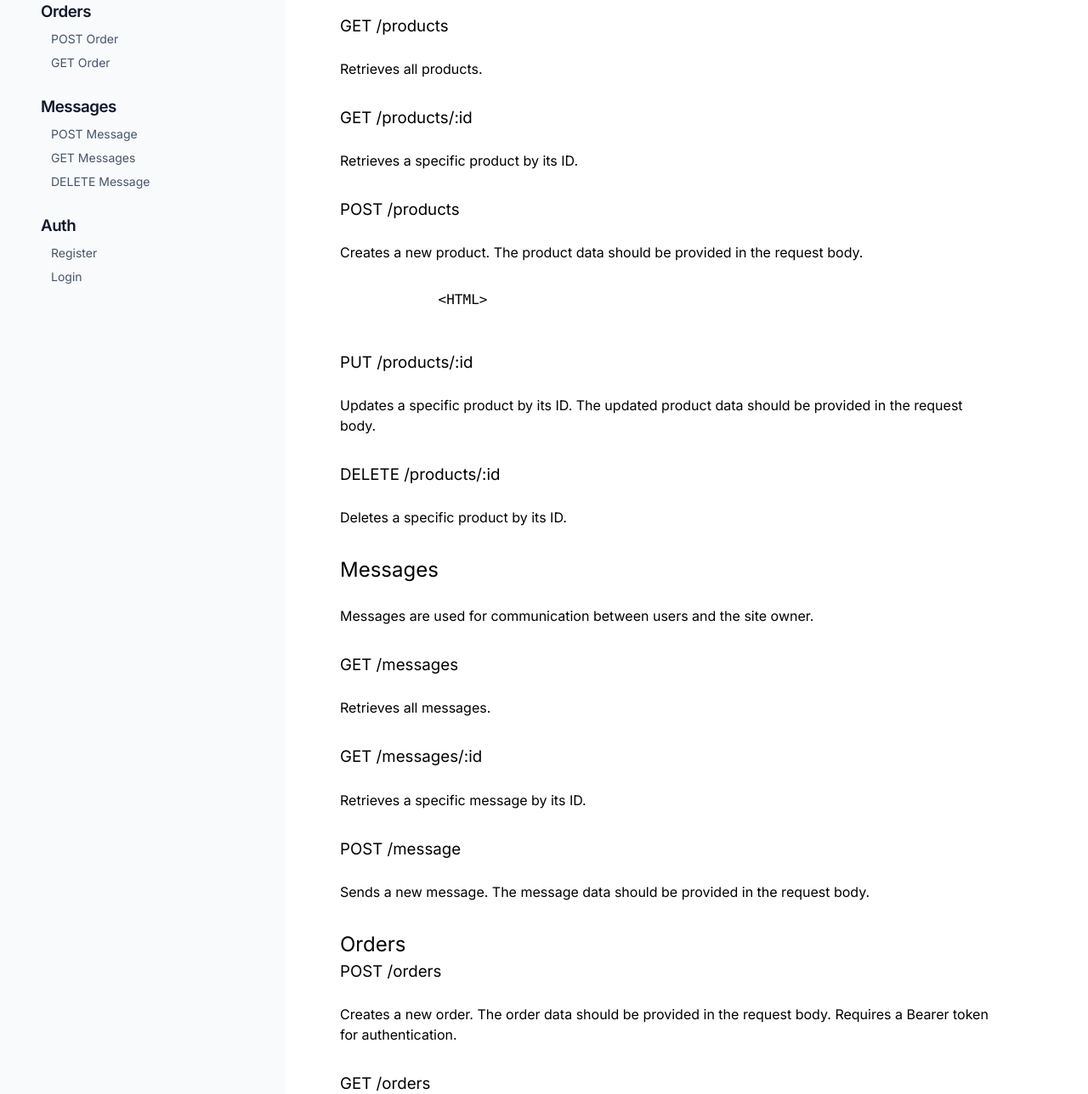
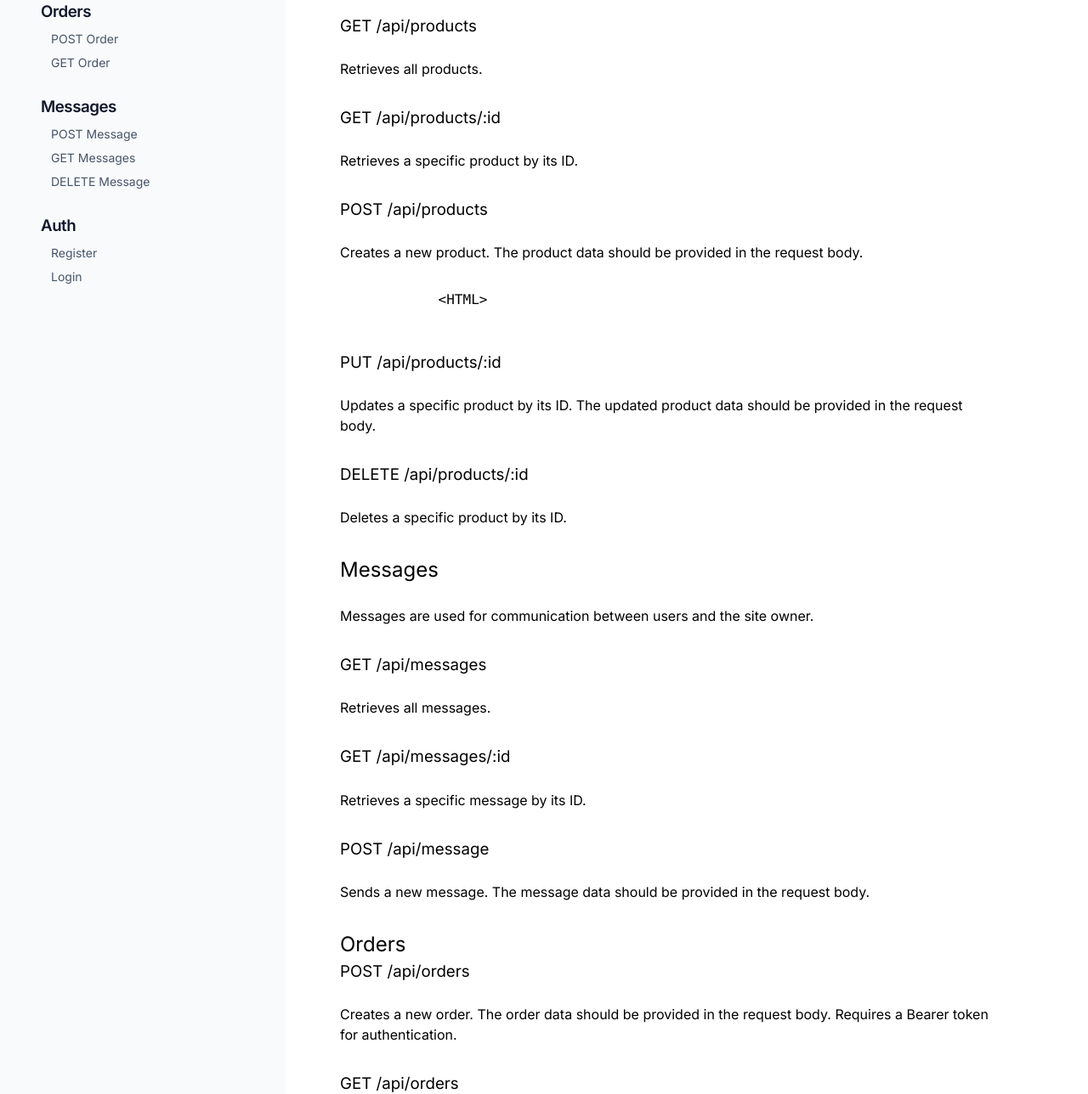
Before and after one commit to jesperekerling/ecommerce-api, a website: page dist/index.html in a window 1280 px wide. Shown: the part 292-1580 px from the top of the page at 85% size. Drawn offline with Linux system fonts and the light colour scheme.

Commit message:
Updates in documentation

```diff
--- a/dist/index.html
+++ b/dist/index.html
@@ -166,52 +166,52 @@
 
           <h2 class="font-bold mb-5" id="products">Products</h2>
 
-          <h3 id="get-products">GET /products</h3>
+          <h3 id="get-products"><a href="/api/products/">GET /api/products</a></h3>
           <p>Retrieves all products.</p>
 
-          <h3 id="get-products-by-id">GET /products/:id</h3>
+          <h3 id="get-products-by-id">GET /api/products/:id</h3>
           <p>Retrieves a specific product by its ID.</p>
 
-          <h3 id="post-products">POST /products</h3>
+          <h3 id="post-products">POST /api/products</h3>
           <p>Creates a new product. The product data should be provided in the request body.</p>
           <pre>
             &lt;HTML&gt;
 
           </pre>
 
-          <h3 id="put-products">PUT /products/:id</h3>
+          <h3 id="put-products">PUT /api/products/:id</h3>
           <p>Updates a specific product by its ID. The updated product data should be provided in the request body.</p>
 
-          <h3 id="delete-product">DELETE /products/:id</h3>
+          <h3 id="delete-product">DELETE /api/products/:id</h3>
           <p>Deletes a specific product by its ID.</p>
 
           <h2 id="messages">Messages</h2>
           <p>Messages are used for communication between users and the site owner.</p>
 
-          <h3 id="get-messages">GET /messages</h3>
+          <h3 id="get-messages"><a href="/messages">GET /api/messages</a></h3>
           <p>Retrieves all messages.</p>
 
-          <h3 id="get-message">GET /messages/:id</h3>
+          <h3 id="get-message">GET /api/messages/:id</h3>
           <p>Retrieves a specific message by its ID.</p>
 
-          <h3 id="post-message">POST /message</h3>
+          <h3 id="post-message">POST /api/message</h3>
           <p>Sends a new message. The message data should be provided in the request body.</p>
 
 
           <h2 id="orders">Orders</h2>
 
-          <h3 id="post-order">POST /orders</h3>
+          <h3 id="post-order">POST /api/orders</h3>
           <p>Creates a new order. The order data should be provided in the request body. Requires a Bearer token for authentication.</p>
 
-          <h3 id="get-order">GET /orders</h3>
+          <h3 id="get-order"><a href="/api/orders">GET /api/orders</a></h3>
           <p>Retrieves all orders. Requires a Bearer token for authentication.</p>
 
           <h2 id="auth">User Registration and Login</h2>
 
-          <h3 id="register">POST /register</h3>
+          <h3 id="register">POST /api/register</h3>
           <p>Registers a new user. The user data should be provided in the request body.</p>
 
-          <h3 id="login">POST /login</h3>
+          <h3 id="login">POST /api/login</h3>
           <p>Logs in a user. The user credentials should be provided in the request body.</p>
 
 
```
